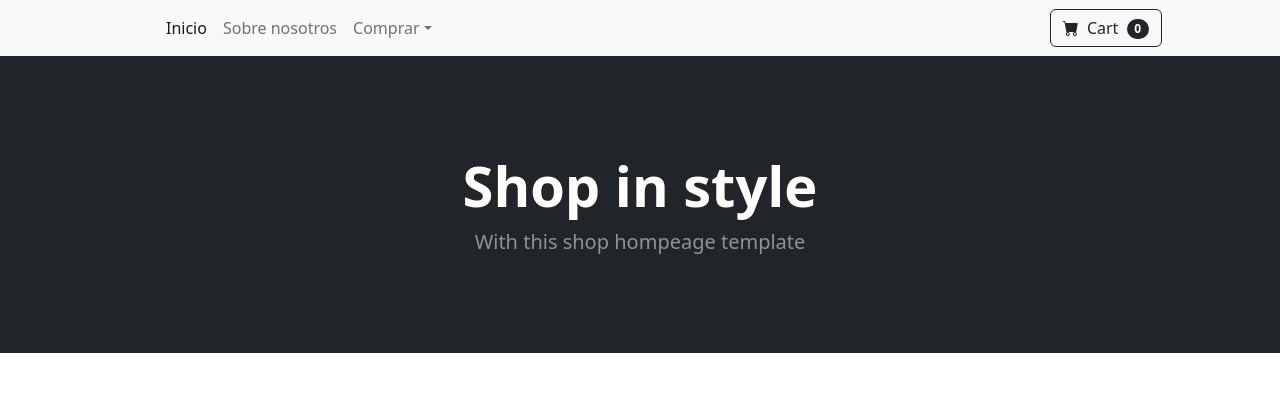
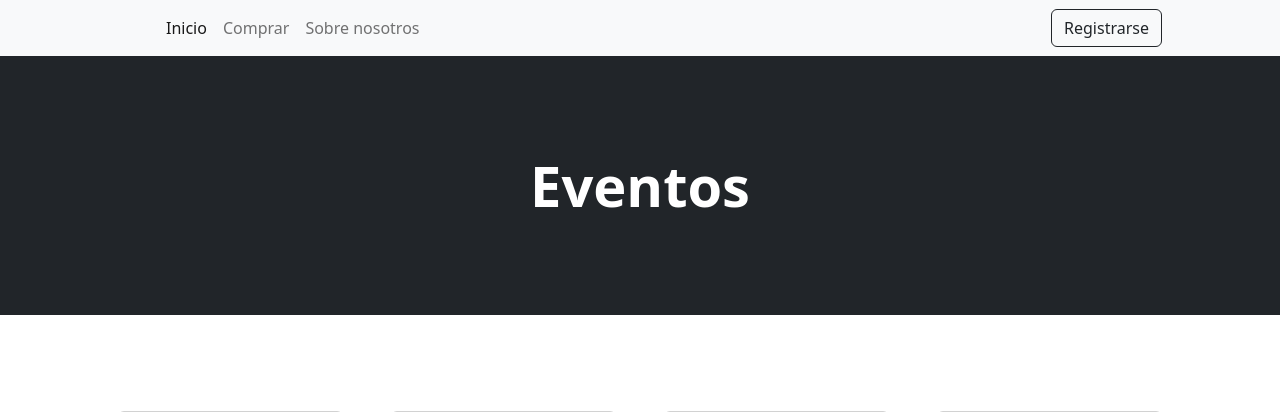
Before and after one commit to ruzickileandro/Proyecto-Final-Ruzicki-Leandro, a Django app: template project/apps/Home/templates/Home/index.html in a window 1280 px wide. Shown: the top 412 px of the page. Run offline with Django 4.2, Linux system fonts and the light colour scheme; the template is opened without the code that fills it, so the values that code supplies are empty; grey boxes labelled with a size stand in for pictures from a placeholder-image service; some libraries are stand-ins or nearby versions.

Commit message:
cambios html

```diff
--- a/project/apps/Home/templates/Home/base.html
+++ b/project/apps/Home/templates/Home/base.html
@@ -22,8 +22,8 @@
         <header class="bg-dark py-5">
             <div class="container px-4 px-lg-5 my-5">
                 <div class="text-center text-white">
-                    <h1 class="display-4 fw-bolder">Shop in style</h1>
-                    <p class="lead fw-normal text-white-50 mb-0">With this shop hompeage template</p>
+                    <h1 class="display-4 fw-bolder">Eventos</h1>
+                    <p class="lead fw-normal text-white-50 mb-0"></p>
                 </div>
             </div>
         </header>
@@ -235,6 +235,6 @@
         <!-- Bootstrap core JS-->
         <script src="https://cdn.jsdelivr.net/npm/bootstrap@5.2.3/dist/js/bootstrap.bundle.min.js"></script>
         <!-- Core theme JS-->
-        <script src="js/scripts.js"></script>
+        <script src="{% static 'Home/js/scripts.js' %}"></script>
     </body>
 </html>
--- a/project/apps/Home/templates/Home/navbar.html
+++ b/project/apps/Home/templates/Home/navbar.html
@@ -5,22 +5,15 @@
         <div class="collapse navbar-collapse" id="navbarSupportedContent">
             <ul class="navbar-nav me-auto mb-2 mb-lg-0 ms-lg-4">
                 <li class="nav-item"><a class="nav-link active" aria-current="page" href="#!">Inicio</a></li>
+                <li class="nav-item"><a class="nav-link" href="#!">Comprar</a></li>
                 <li class="nav-item"><a class="nav-link" href="#!">Sobre nosotros</a></li>
-                <li class="nav-item dropdown">
-                    <a class="nav-link dropdown-toggle" id="navbarDropdown" href="#" role="button" data-bs-toggle="dropdown" aria-expanded="false">Comprar</a>
-                    <ul class="dropdown-menu" aria-labelledby="navbarDropdown">
-                        <li><a class="dropdown-item" href="#!">Todos los eventos</a></li>
-                        <li><hr class="dropdown-divider" /></li>
-                        <li><a class="dropdown-item" href="#!">Más vistos</a></li>
-                        <li><a class="dropdown-item" href="#!">Próximamente</a></li>
-                    </ul>
-                </li>
+
             </ul>
-            <form class="d-flex">
+            <form class="d-flex" action="{% url 'registro' %}" method="post">
+                {% csrf_token %}
                 <button class="btn btn-outline-dark" type="submit">
-                    <i class="bi-cart-fill me-1"></i>
-                    Cart
-                    <span class="badge bg-dark text-white ms-1 rounded-pill">0</span>
+                    Registrarse
+                    <span class="badge bg-dark text-white ms-1 rounded-pill"></span>
                 </button>
             </form>
         </div>
--- a/project/apps/Home/urls.py
+++ b/project/apps/Home/urls.py
@@ -1,12 +1,13 @@
 from django.contrib.staticfiles.urls import staticfiles_urlpatterns
 from django.urls import path
-
+from . import views
 from .views import home
 
 app_name = "Home"
 
 urlpatterns = [
     path("", home, name="home"),
+    path('registro/', views.registro_view, name='registro'),
 ]
 
 urlpatterns += staticfiles_urlpatterns()
--- a/project/apps/usuario/forms.py
+++ b/project/apps/usuario/forms.py
@@ -4,4 +4,4 @@ from apps.usuario.models import Usuario
 class UsuarioForm(forms.ModelForm):
     class Meta:
         model = Usuario
-        fields = '__all__'
+        fields = ['nombre', 'email']
--- a/project/config/urls.py
+++ b/project/config/urls.py
@@ -16,14 +16,19 @@ Including another URLconf
 """
 from django.urls import path, include
 from django.contrib import admin
-from apps.evento import views as evento_views
-from apps.usuario import views as usuario_views
-from apps.registro import views as registro_views
+from apps.usuario import views
+#from apps.evento import views as evento_views
+#from apps.usuario import views as usuario_views
+#from apps.registro import views as registro_views
+#from apps.Home import views
 
 urlpatterns = [
     path('admin/', admin.site.urls),
-    path("", include("Home.urls")),
-    path('eventos/', evento_views.lista_eventos, name='lista_eventos'),
-    path('usuarios/', usuario_views.lista_usuarios, name='lista_usuarios'),
-    path('registros/', registro_views.lista_registros, name='lista_registros'),
+    #path("", include("Home.urls")),
+    #path('eventos/', evento_views.lista_eventos, name='lista_eventos'),
+    #path('usuarios/', usuario_views.lista_usuarios, name='lista_usuarios'),
+    #path('registros/', registro_views.lista_registros, name='lista_registros'),
+    #path('registro/', views.registro_view, name='registro'),
+    path('crear/', views.crear_usuario, name='crear'),
+
 ]
```
Also changed, not shown: project/apps/Home/views.py (+11 -0 lines), project/apps/usuario/templates/usuario/crear.html (added, +16 -0 lines), project/apps/usuario/urls.py (+9 -0 lines), project/apps/usuario/views.py (+13 -1 lines).
